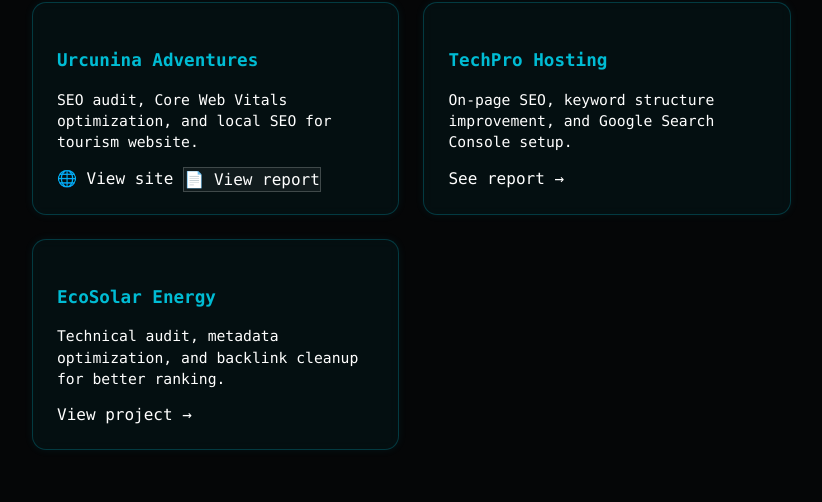
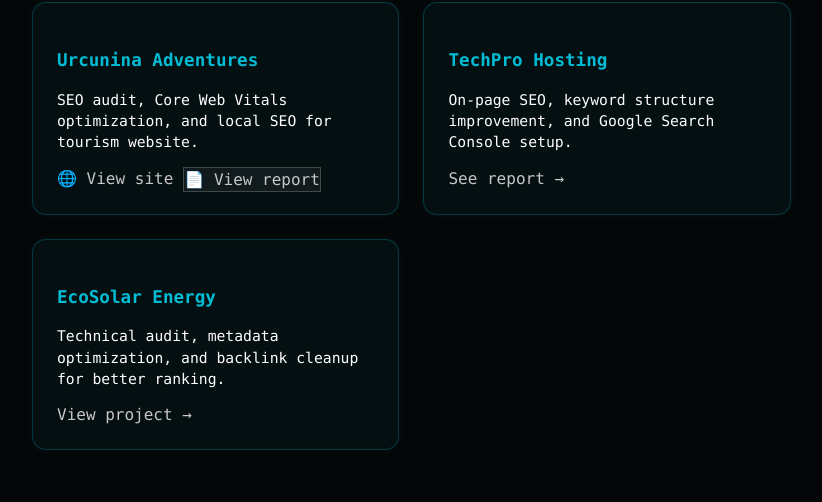
Before and after one commit to jonathang88/jonathangomez.qzz.io, a PHP site: page /seo in a window 1280 px wide. Shown: the part 400-902 px from the top of the page, without its empty margins (58-880 px from the left). Run offline with PHP 8.4, Linux system fonts and the light colour scheme.

Commit message:
Update theme-seo.css

```diff
--- a/css/theme-seo.css
+++ b/css/theme-seo.css
@@ -51,14 +51,14 @@ body {
 }
 
 .card a {
-  color: #c7c7c7 ;
+  color: #c7c7c7 !important;
   text-decoration: none;
   font-weight: 500;
   transition: color 0.3s ease;
 }
 
 .card a:hover {
-  color: #c7c7c7;
+  color: #c7c7c7 !important;
   text-decoration: underline;
 }
 
```
